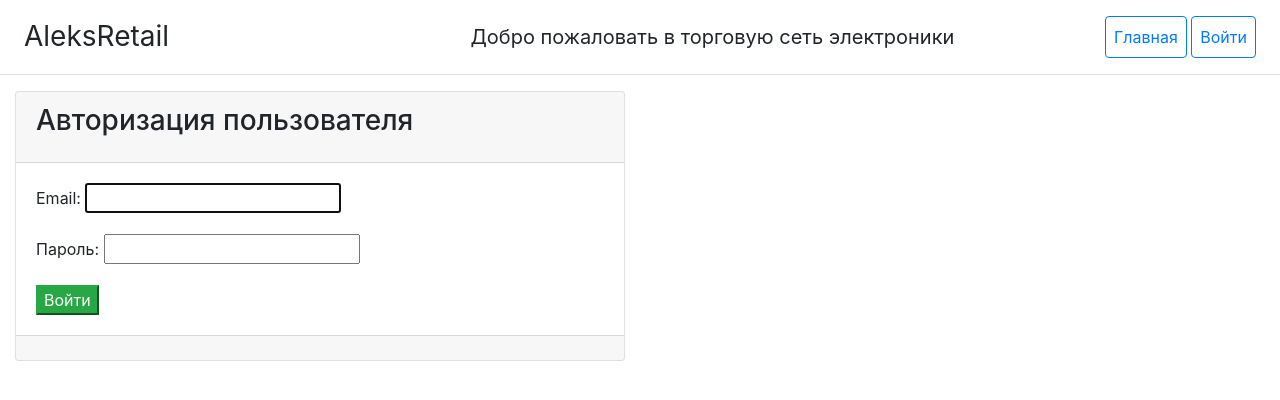
After one commit to AleksandrVeselov/electronics_retail_chain, a Django app: page /login/ in a window 1280 px wide. The commit adds this page. Shown: the top 400 px of the page. Run offline with Django 3.2, Linux system fonts and the light colour scheme; some libraries are stand-ins or nearby versions.

Commit message:
Реализована авторизация/выход пользователей

```diff
--- a/config/urls.py
+++ b/config/urls.py
@@ -18,5 +18,6 @@ from django.urls import path, include
 
 urlpatterns = [
     path('admin/', admin.site.urls),
-    path('', include('retail_chain.urls', namespace='retail-chain'))
+    path('', include('retail_chain.urls', namespace='retail-chain')),
+    path('', include('employee.urls', namespace='employee'))
 ]
--- /dev/null
+++ b/employee/templates/employee/login.html
@@ -0,0 +1,23 @@
+{% extends 'retail_chain/base.html' %}
+
+{% block content %}
+    <form method="post" enctype="multipart/form-data">
+    <div class="col-6">
+        <div class="card">
+            <div class="card-header">
+                <h3 class="card-title">
+                    Авторизация пользователя
+                </h3>
+            </div>
+            <div class="card-body">
+                    {% csrf_token %}
+                    {{ form.as_p }}
+                    <button type="submit" class="btn-success">Войти</button>
+            </div>
+            <div class="card-footer"></div>
+        </div>
+    </div>
+    </form>
+
+
+{% endblock %}
--- /dev/null
+++ b/employee/urls.py
@@ -0,0 +1,11 @@
+from django.contrib.auth.views import LoginView, LogoutView
+from django.urls import path
+
+from employee.apps import EmployeeConfig
+
+app_name = EmployeeConfig.name
+
+urlpatterns = [
+    path('login/', LoginView.as_view(template_name='employee/login.html'), name='login'),
+    path('logout/', LogoutView.as_view(), name='logout'),
+]
--- a/retail_chain/templates/retail_chain/base.html
+++ b/retail_chain/templates/retail_chain/base.html
@@ -16,10 +16,9 @@
 
         {% if user.is_authenticated %}
         <a class="p-2 btn btn-outline-primary" href="{% url 'retail-chain:city-list' %}">Фильтр по городу</a>
-            <a class="p-2 btn btn-outline-primary" href="#">Выйти</a>
+            <a class="p-2 btn btn-outline-primary" href="{% url 'employee:logout' %}">Выйти</a>
         {% else %}
-            <a class="p-2 btn btn-outline-primary" href="#">Войти</a>
-            <a class="p-2 btn btn-outline-primary" href="#">Регистрация</a>
+            <a class="p-2 btn btn-outline-primary" href="{% url 'employee:login' %}">Войти</a>
         {% endif %}
 
     </nav>
```
